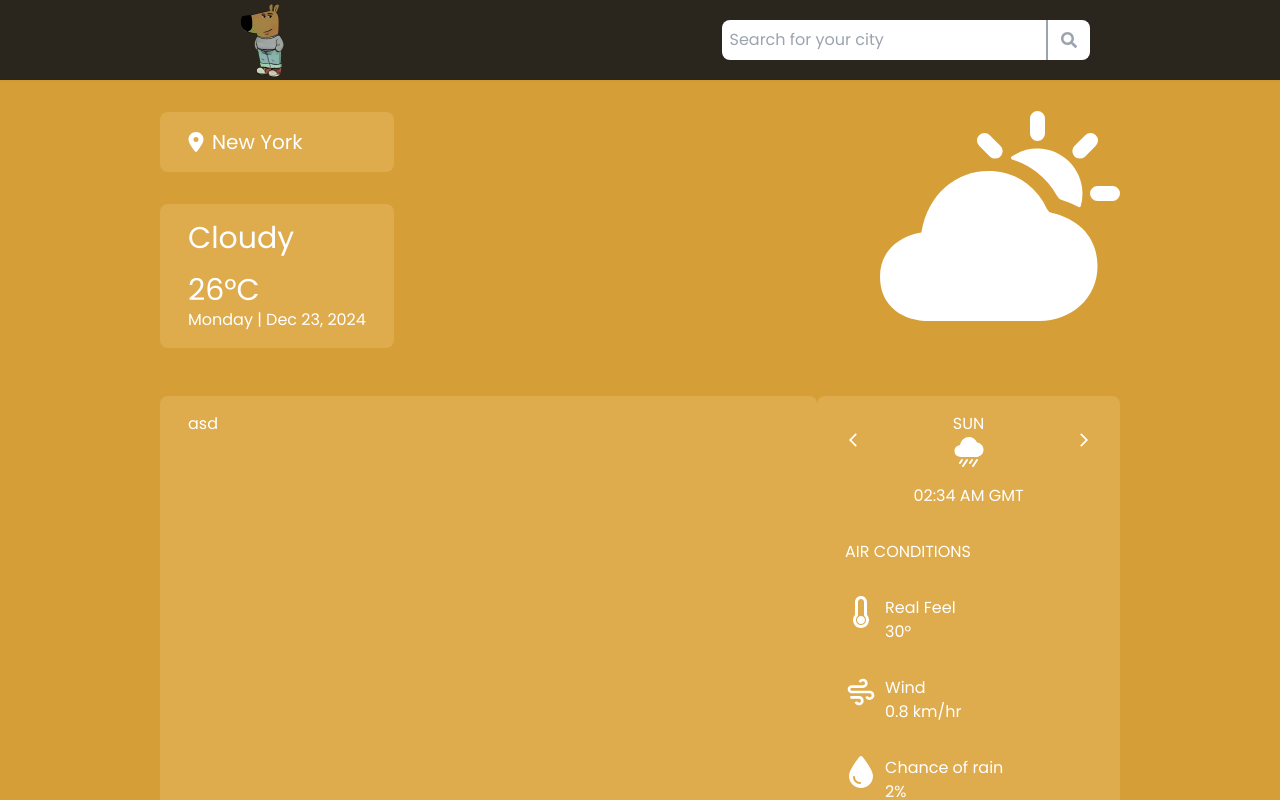
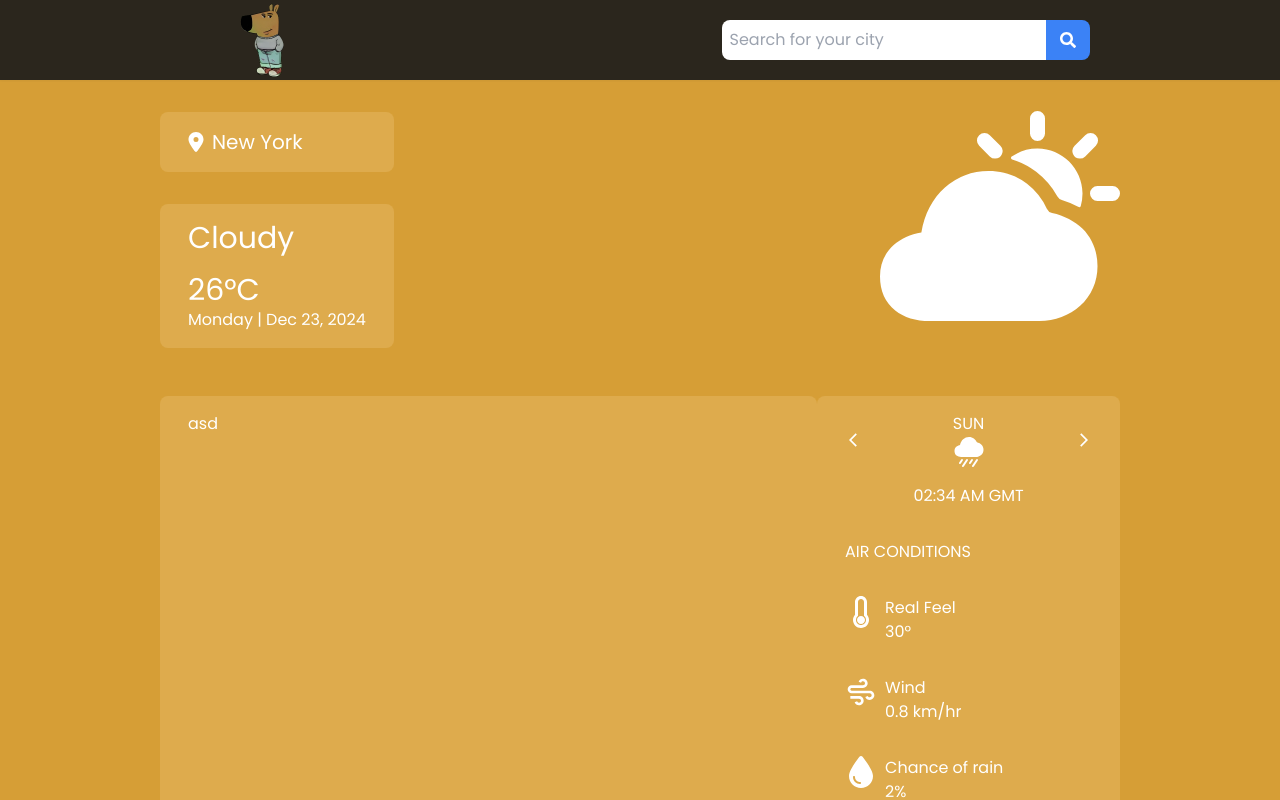
Before and after one commit to m1ssel/weather_app, a Next.js app: page / in a window 1280 px wide. Shown: the top 800 px of the page. Built offline with nearby package versions, Linux system fonts and the light colour scheme.

Commit message:
some changes, added api key

```diff
--- a/app/page.tsx
+++ b/app/page.tsx
@@ -7,6 +7,7 @@ import { RiWindyFill } from 'react-icons/ri';
 import { FaDroplet } from 'react-icons/fa6';
 import { MdWbSunny } from 'react-icons/md';
 
+// https://api.openweathermap.org/data/2.5/forecast?q=moscow&appid=a2d2dfc953421323710b2fe4d06d7b43&cnt=56
 export default function Home() {
     const options: Intl.DateTimeFormatOptions = {
         timeZone: 'GMT',
--- a/components/navbar.tsx
+++ b/components/navbar.tsx
@@ -2,11 +2,17 @@ import React from 'react';
 import { FaSearch } from 'react-icons/fa';
 import Image from 'next/image';
 
-const Navbar = () => {
+type Props = {
+    value: string;
+    onChange: React.ChangeEventHandler<HTMLInputElement> | undefined;
+    onSubmit: React.FormEventHandler<HTMLFormElement> | undefined;
+};
+
+const Navbar = (props: Props) => {
     return (
         <nav className='shadow-sm sticky top-0 left-0 z-50 text-white'>
             <div className='h-20 flex items-center justify-around bg-nav'>
-                <div className=''>
+                <div>
                     <Image
                         src='/chill.webp'
                         alt='logo'
@@ -15,7 +21,7 @@ const Navbar = () => {
                     />
                     {/* <img src='chill.jpg' alt='asd' /> */}
                 </div>
-                <div className='flex items-center bg-primary'>
+                {/* <div className='flex items-center bg-primary'>
                     <input
                         type='text'
                         placeholder='Search for your city'
@@ -24,7 +30,22 @@ const Navbar = () => {
                     <div className='flex items-center justify-center text-gray-400 p-2 h-10 w-11 border-l-[2px] border-r-0 border-t-0 border-b-0 border-solid cursor-pointer bg-white rounded-r-lg'>
                         <FaSearch />
                     </div>
-                </div>
+                </div> */}
+                <form
+                    onSubmit={props.onSubmit}
+                    className='flex items-center bg-primary'
+                >
+                    <input
+                        type='text'
+                        value={props.value}
+                        onChange={props.onChange}
+                        placeholder='Search for your city'
+                        className='placeholder:text-gray-400 text-black outline-none pl-2 py-2 rounded-l-lg'
+                    />
+                    <button className='flex items-center justify-center text-gray-400 p-2 h-10 w-11 border-l-[2px] bg-blue-500 hover:bg-blue-600 rounded-r-lg'>
+                        <FaSearch className='text-white' />
+                    </button>
+                </form>
             </div>
         </nav>
     );
```
